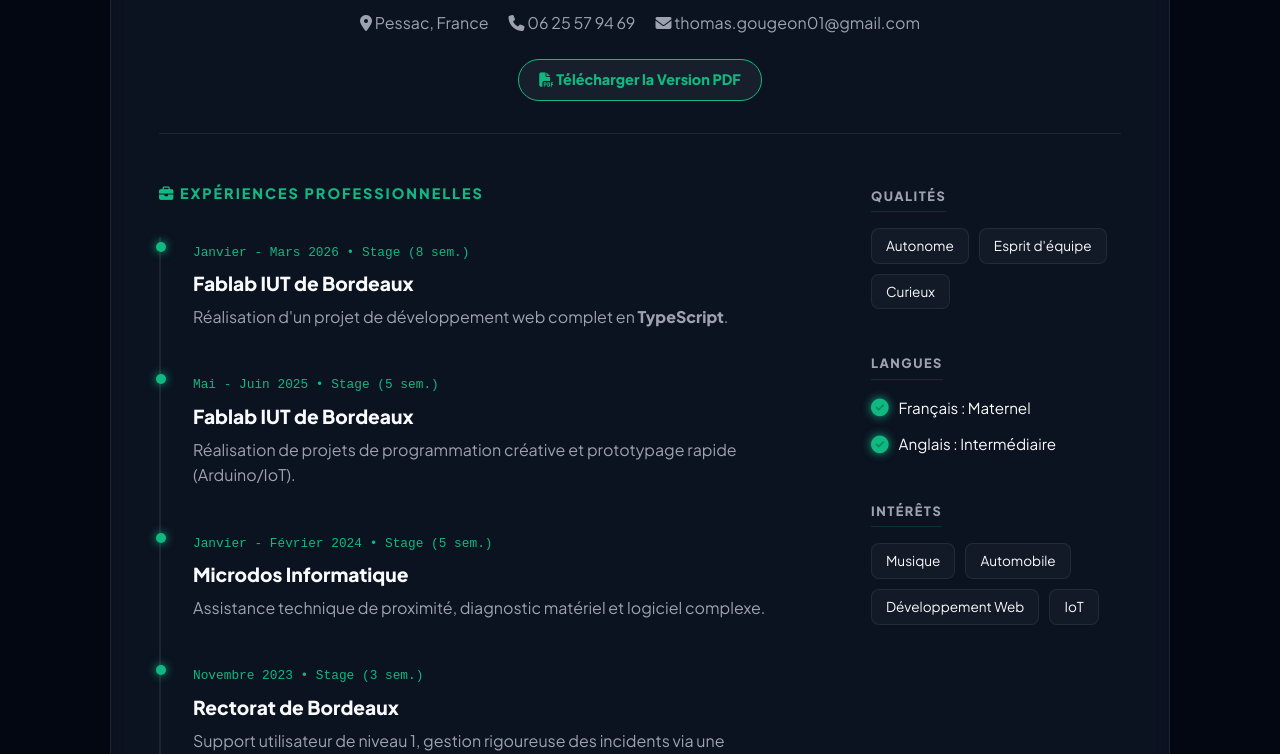
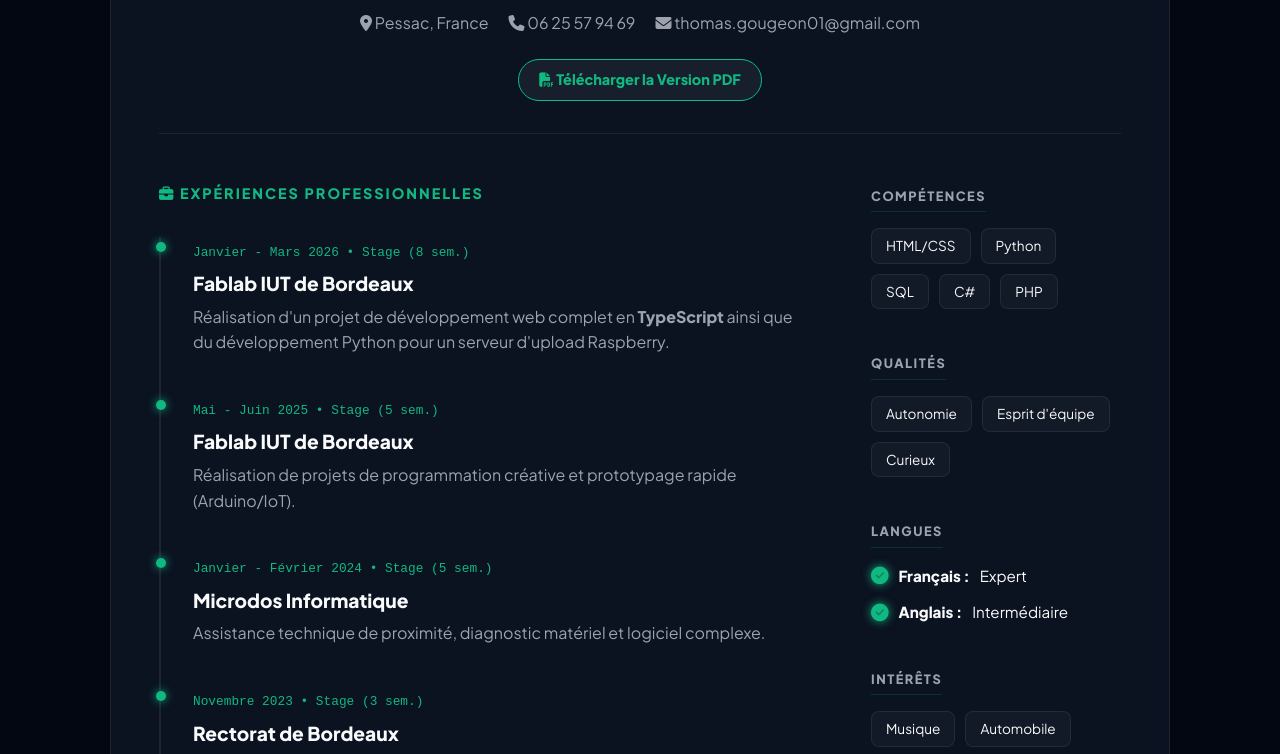
Before and after one commit to thomasgougeon01/thomasgougeon01.github.io, a plain HTML site: page cv.html in a window 1280 px wide. Shown: the part 267-1021 px from the top of the page. Drawn offline with nearby package versions, Linux system fonts and the light colour scheme.

Commit message:
Update CV with new skills and project details

```diff
--- a/cv.html
+++ b/cv.html
@@ -20,7 +20,7 @@
         </div>
         <nav>
             <a href="index.html">Accueil</a>
-            <a href="index.html#competences">Projets</a>
+            <a href="index.html#competences">Compétences</a>
             <a href="index.html#veille">Veille</a>
             <a href="cv.html" style="color: var(--accent);">CV</a>
         </nav>
@@ -48,7 +48,7 @@
                             <div class="step" data-aos="fade-left">
                                 <span class="date">Janvier - Mars 2026 • Stage (8 sem.)</span>
                                 <h4>Fablab IUT de Bordeaux</h4>
-                                <p>Réalisation d'un projet de développement web complet en <strong>TypeScript</strong>.</p>
+                                <p>Réalisation d'un projet de développement web complet en <strong>TypeScript</strong> ainsi que du développement Python pour un serveur d'upload Raspberry.</p>
                             </div>
 
                             <div class="step" data-aos="fade-left" data-aos-delay="100">
@@ -89,7 +89,7 @@
                             <div class="step" data-aos="fade-left">
                                 <span class="date">2024 - Présent • Bordeaux</span>
                                 <h4>BTS SIO Option SLAM</h4>
-                                <p>Solutions Logicielles et Applications Métier. Focus sur le développement d'applications et la gestion de projets logiciels.</p>
+                                <p>Lycée Gustave Eiffel</p>
                             </div>
 
                             <div class="step" data-aos="fade-left">
@@ -109,9 +109,20 @@
 
                 <aside class="cv-aside">
                     <div class="aside-block" data-aos="fade-up">
+                        <h4>Compétences</h4>
+                        <div class="tags">
+                            <span>HTML/CSS</span>
+                            <span>Python</span>
+                            <span>SQL</span>
+                            <span>C#</span>
+                            <span>PHP</span>
+                        </div>
+                    </div>
+
+                    <div class="aside-block" data-aos="fade-up">
                         <h4>Qualités</h4>
                         <div class="tags">
-                            <span>Autonome</span>
+                            <span>Autonomie</span>
                             <span>Esprit d'équipe</span>
                             <span>Curieux</span>
                         </div>
@@ -120,8 +131,8 @@
                     <div class="aside-block" data-aos="fade-up" data-aos-delay="100">
                         <h4>Langues</h4>
                         <div class="lang-text">
-                            <p><i class="fa-solid fa-circle-check" style="color: var(--accent);"></i> Français : Maternel</p>
-                            <p><i class="fa-solid fa-circle-check" style="color: var(--accent);"></i> Anglais : Intermédiaire</p>
+                            <p><i class="fa-solid fa-circle-check" style="color: var(--accent);"></i><b> Français :</b> Expert</p>
+                            <p><i class="fa-solid fa-circle-check" style="color: var(--accent);"></i><b> Anglais :</b> Intermédiaire</p>
                         </div>
                     </div>
 
@@ -130,8 +141,7 @@
                         <div class="tags">
                             <span>Musique</span>
                             <span>Automobile</span>
-                            <span>Développement Web</span>
-                            <span>IoT</span>
+                            <span>Informatique</span>
                         </div>
                     </div>
                 </aside>
```
